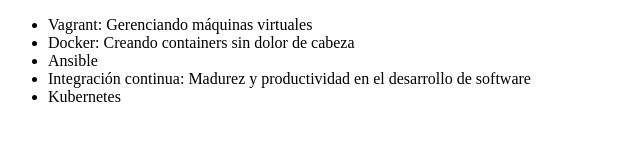
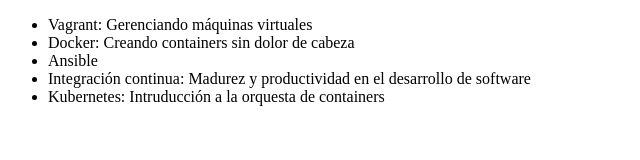
Before and after one commit to Aaron6196/Alura-git, a plain HTML site: page index.html in a window 1280 px wide. Shown: the whole page, without its empty margins (0-640 px from the left). Drawn offline with Linux system fonts and the light colour scheme.

Commit message:
Modificando el nombre del curso de kubernetes

```diff
--- a/index.html
+++ b/index.html
@@ -10,7 +10,7 @@
          <li> Docker: Creando containers sin dolor de cabeza </li>
          <li> Ansible </li>
          <li> Integración continua: Madurez y productividad en el desarrollo de software </li>
-         <li>Kubernetes</li>
+         <li>Kubernetes: Intruducción a la orquesta de containers</li>
      </ul>
 </body>
 </html>
```
